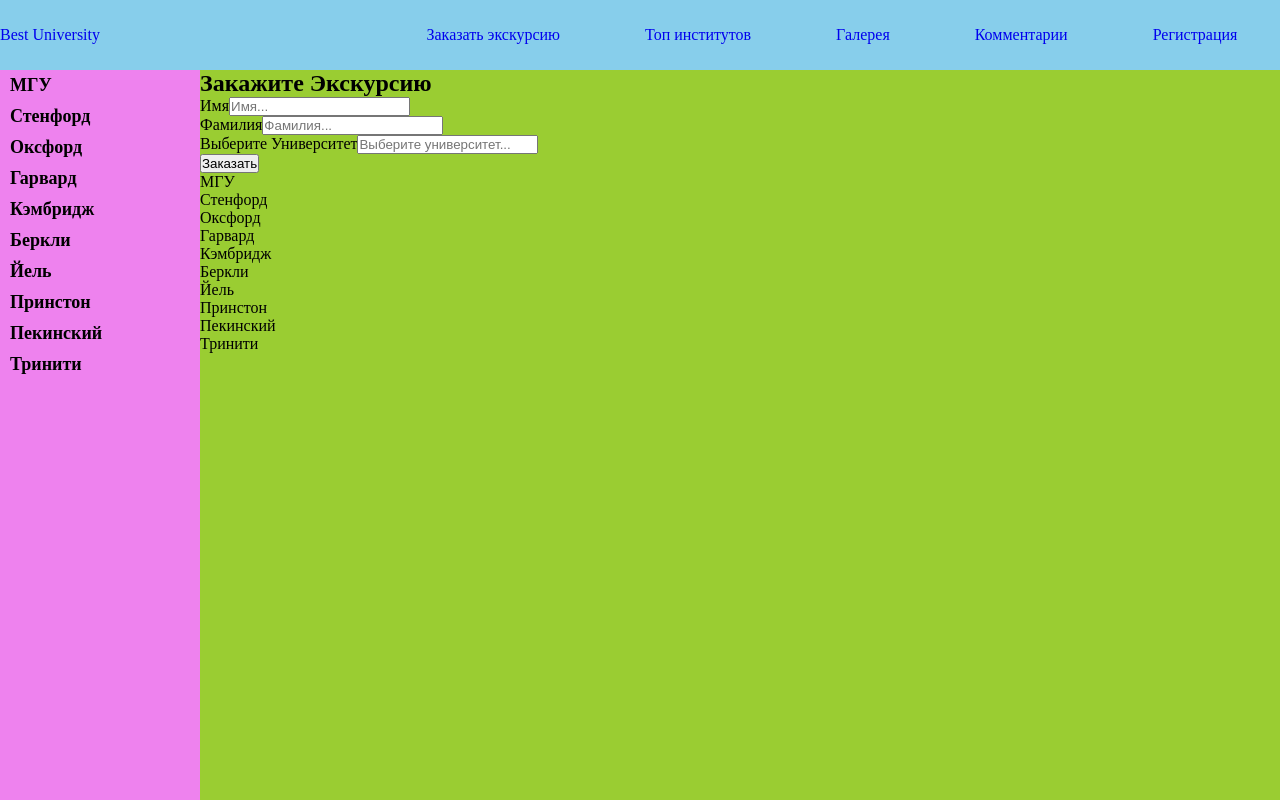
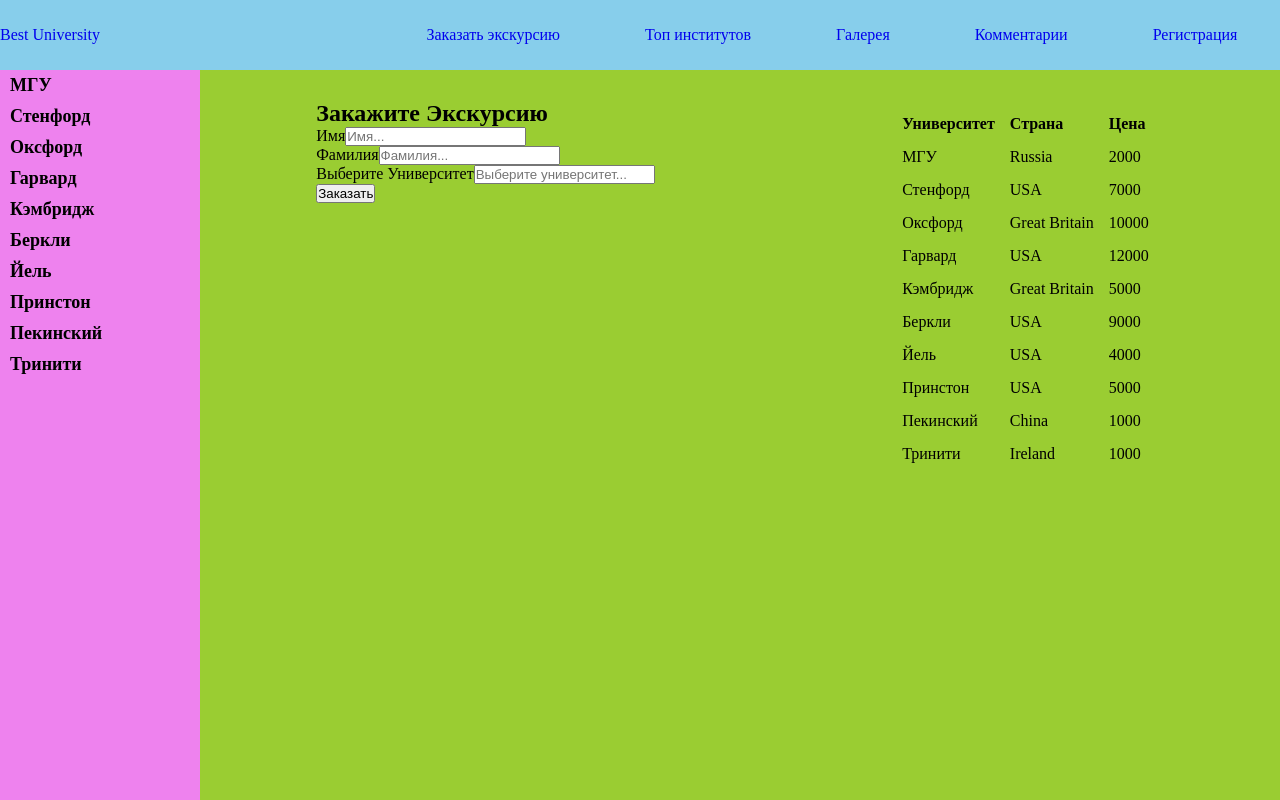
Before and after one commit to pylsar/myVueUniversity, a Vue app: page /excursion in a window 1280 px wide. Built offline with nearby package versions, Linux system fonts and the light colour scheme; data requests are answered from the project's data file.

Commit message:
ExcursionTable

```diff
--- /dev/null
+++ b/src/components/ExcursionForm.vue
@@ -0,0 +1,25 @@
+<template>
+    <div class="excirsion-form">
+        <h2>Закажите Экскурсию</h2>
+        <form >
+            <div>
+                <label for="firstName">Имя</label>
+                <input type="text" id="firstName" placeholder="Имя..." required>
+            </div>
+            <div>
+                <label for="lastName">Фамилия</label>
+                <input type="text" id="lastName" placeholder="Фамилия..." required>
+            </div>
+            <div>
+                <label for="universityName">Выберите Университет</label>
+                <input type="text" id="universityName" placeholder="Выберите университет..." required>
+            </div>
+            <button>Заказать</button>
+        </form>
+    </div>
+</template>
+<script>
+export default {
+    name: 'ExcursionForm',
+}
+</script>
--- /dev/null
+++ b/src/components/ExcursionTable.vue
@@ -0,0 +1,15 @@
+<template>
+    <tr>
+        <td>{{university.title}}</td> <td>{{university.country}}</td> <td>{{university.price}}</td>
+    </tr>
+</template>
+<script>
+export default {
+    name: 'ExcursionTable',
+    props: ['university']
+}
+</script>
+
+<style lang="scss" scoped>
+
+</style>
--- a/src/views/Excursion.vue
+++ b/src/views/Excursion.vue
@@ -1,34 +1,28 @@
 <template>
   <div class="excursion">
-    <h2>Закажите Экскурсию</h2>
-    <form >
-      <div>
-        <label for="firstName">Имя</label>
-        <input type="text" id="firstName" placeholder="Имя..." required>
-      </div>
-      <div>
-        <label for="lastName">Фамилия</label>
-        <input type="text" id="lastName" placeholder="Фамилия..." required>
-      </div>
-      <div>
-        <label for="universityName">Выберите Университет</label>
-        <input type="text" id="universityName" placeholder="Выберите университет..." required>
-      </div>
-      <button>Заказать</button>
-    </form>
-    <div>
-      <ul>
-        <li v-for="(university, index) in UNIVERSITIES" :key="index">{{university.title}}</li>
-      </ul>
-    </div>
+    <ExcursionForm/>
+    <table class="excursion__table">
+      <thead>
+          <tr>
+              <th>Университет</th> <th>Страна</th> <th>Цена</th>
+          </tr>
+      </thead>
+      <tbody>
+        <ExcursionTable v-for="(university, index) in UNIVERSITIES" :key="index" :university="university"/>
+      </tbody>
+    </table>
   </div>
 </template>
 
 <script>
 import {mapGetters, mapActions} from 'vuex';
+import ExcursionForm from '../components/ExcursionForm.vue';
+import ExcursionTable from '../components/ExcursionTable.vue';
 export default {
   name: 'Excursion',
   components: {
+    ExcursionForm,
+    ExcursionTable
   },
   methods: {
     ...mapActions([
@@ -50,3 +44,17 @@
   },
 }
 </script>
+
+<style lang="scss">
+  .excursion{
+    display: flex;
+    justify-content: space-around;
+    margin-top: 30px;
+    &__table {
+      border-collapse:separate;
+      border-spacing: 15px;
+      text-align: left;
+    }
+  }
+
+</style>
```
